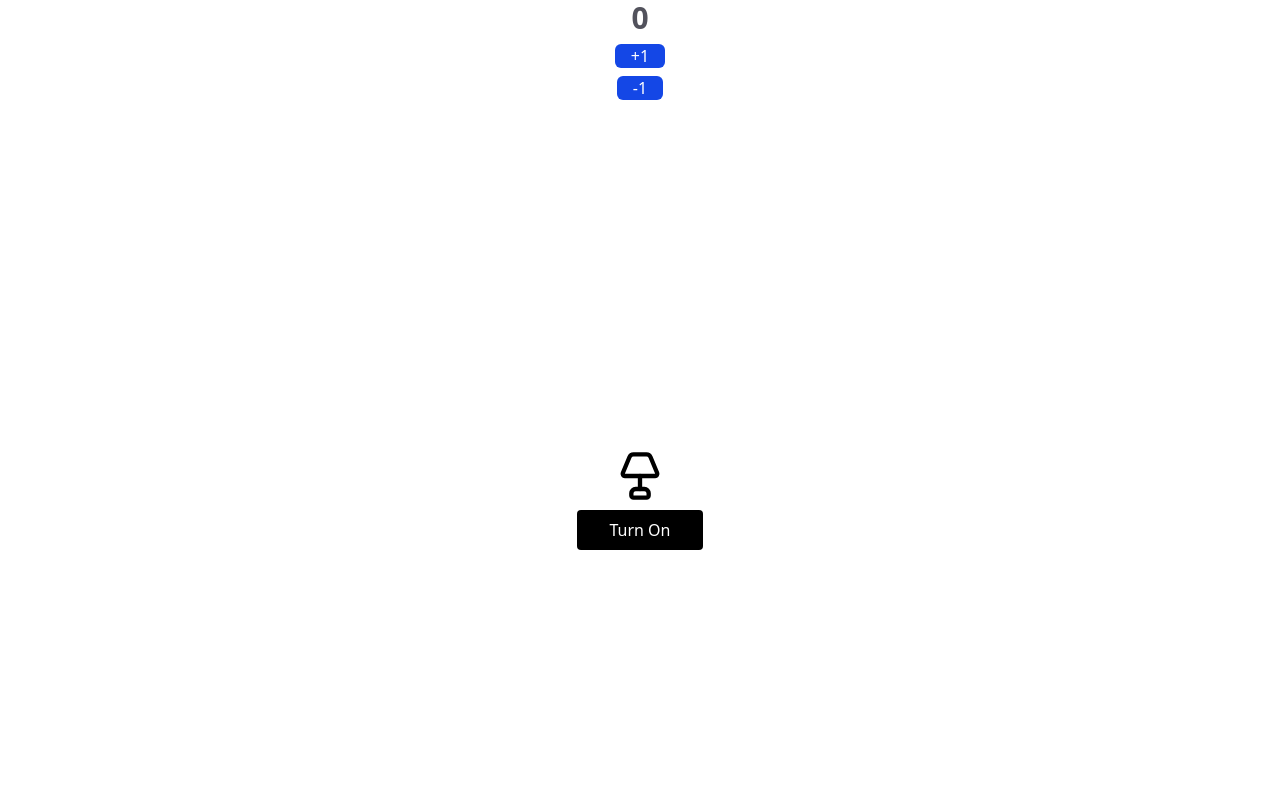
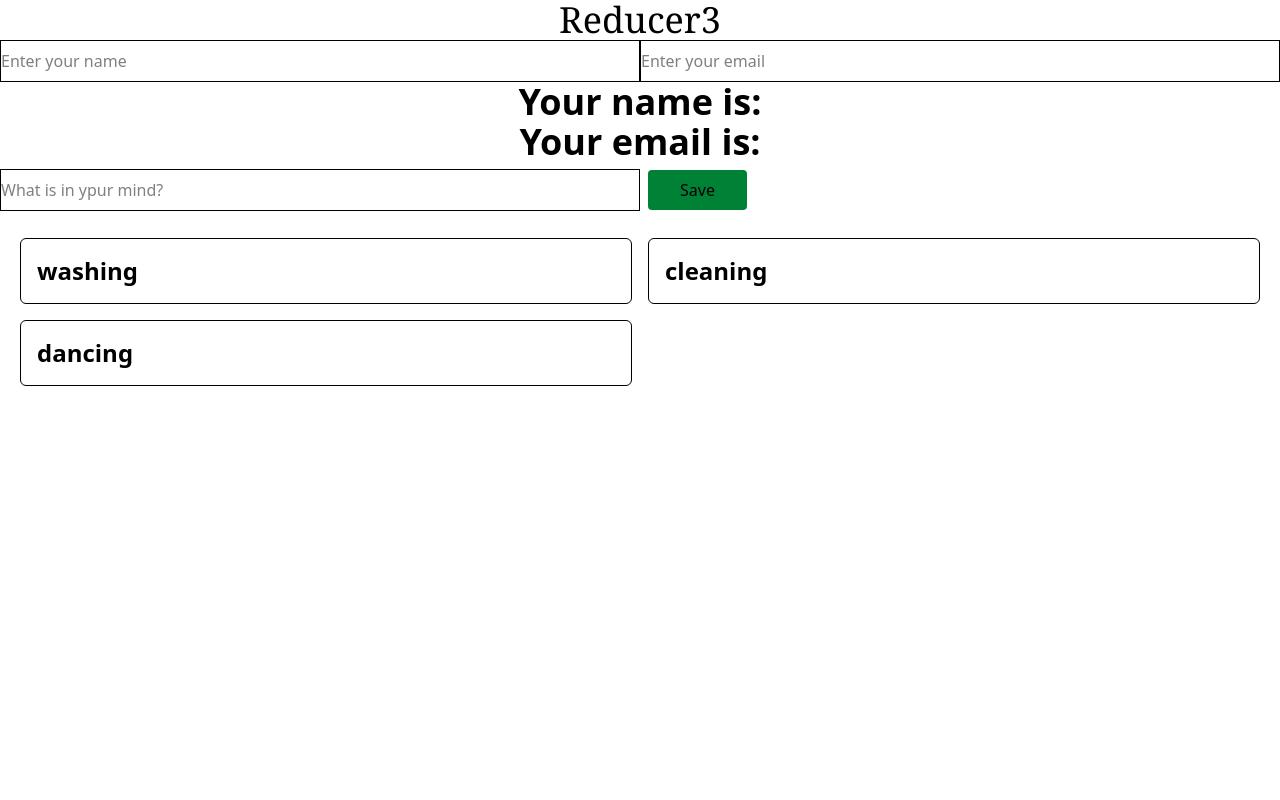
Before and after one commit to Mahtab-217/React_Hook, a React (Vite) app: page / in a window 1280 px wide. Shown: the top 800 px of the page. Built offline with nearby package versions, Linux system fonts and the light colour scheme.

Commit message:
next task added

```diff
--- /dev/null
+++ b/src/AddTodo.jsx
@@ -0,0 +1,18 @@
+import React, { useState } from 'react'
+
+function AddTodo({todos, dispatch}) {
+    function handleClick(){
+        dispatch({payload: [value]})
+        setValue("")
+    }
+    const [value, setValue]=useState("");
+  return (
+    <div>
+
+        <input value={value} onChange={(e)=>setValue(e.target.value)} type="text" placeholder='What is in ypur mind?' className='w-1/2 py-2 border' />
+        <button onClick={handleClick} className='py-2 px-8 rounded-sm  bg-green-700 m-2'>Save</button>
+    </div>
+  )
+}
+
+export default AddTodo
--- a/src/App.jsx
+++ b/src/App.jsx
@@ -9,14 +9,16 @@ import Effect7 from "./Effect7";
 import Reducer1 from "./Reducer1";
 import Reducer2 from "./Reducer2";
 import Reducer3 from "./Reducer3";
+import Reducer4 from "./Reducer4";
 
 export default function App(){
   return (
     <div>
 
-      <Reducer1/>
-      <Reducer2/>
+      {/* <Reducer1/>
+      <Reducer2/> */}
       <Reducer3/>
+      <Reducer4/>
     </div>
   )
 }
--- /dev/null
+++ b/src/Reducer4.jsx
@@ -0,0 +1,26 @@
+import React, { useReducer } from 'react'
+import TodoCart from './TodoCart';
+import AddTodo from './AddTodo';
+
+const todoList = ["washing", "cleaning", "dancing"];
+function Reducer4() {
+    function myFunc(data, action ){
+        return [...data, action.payload];
+
+    }
+ const [ todos, dispatch]=   useReducer(myFunc, todoList);
+  return (
+    <div className='w-full  max-e-6xl mx-auto'>
+        <AddTodo todos={todos} dispatch={dispatch}/>
+        <div className=' p-5 grid grid-cols-2 gap-4 h-'>
+            {todos.map((x)=>{
+                return(
+                    <TodoCart x={x}/>
+                )
+            })}
+        </div>
+    </div>
+  )
+}
+
+export default Reducer4
--- /dev/null
+++ b/src/TodoCart.jsx
@@ -0,0 +1,11 @@
+import React from 'react'
+
+function TodoCart({x}) {
+  return (
+    <div className='p-4 border rounded-md'>
+        <h1 className='font-bold text-2xl '>{x}</h1>
+    </div>
+  )
+}
+
+export default TodoCart
```
